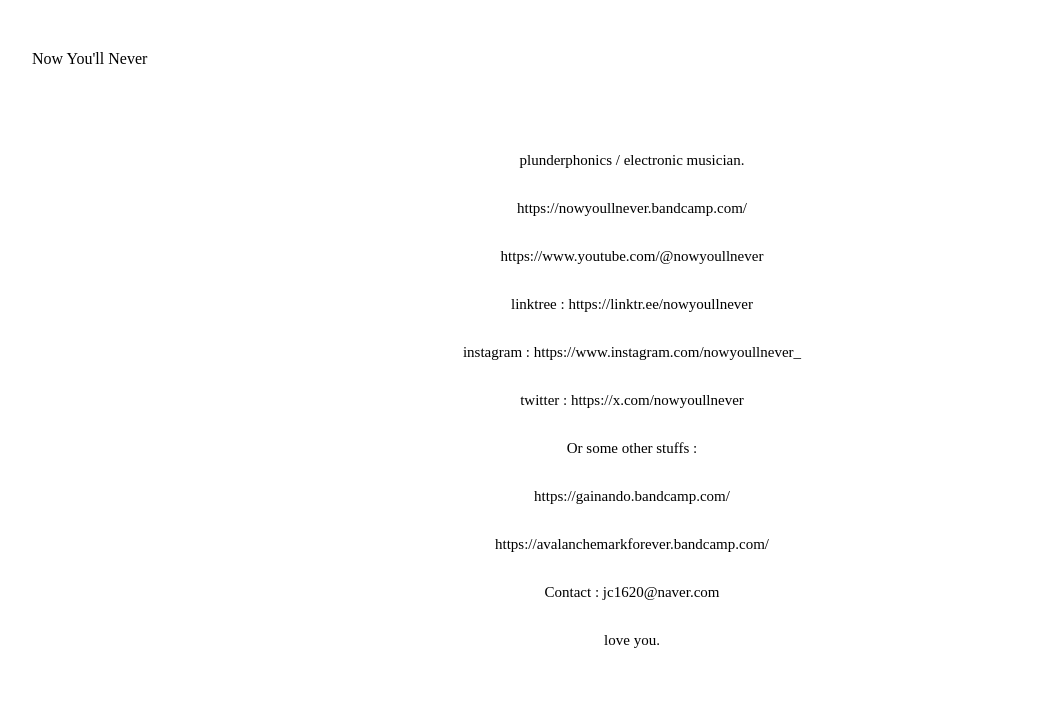
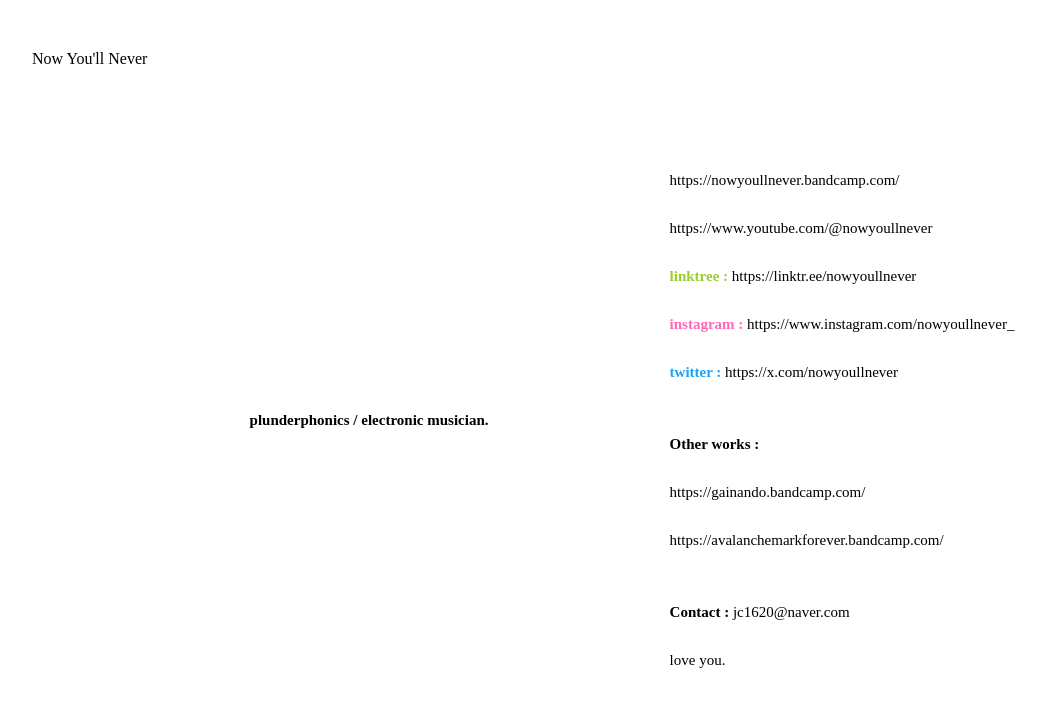
Before and after one commit to AkotoBambi/nowyoullnever, a plain HTML site: page about/index.html in a window 1280 px wide. Shown: the whole page, without its empty margins (8-1054 px from the left). Drawn offline with Linux system fonts and the light colour scheme.

Commit message:
Update index.html

```diff
--- a/about/index.html
+++ b/about/index.html
@@ -12,10 +12,11 @@
 
     /* 사이트 제목 */
     .title {
-      position: absolute;
+      position: fixed;
       top: 50px;
       left: 40px;
       font-size: 16px;
+      z-index: 10;
     }
 
     .title a {
@@ -23,28 +24,52 @@
       color: black;
     }
 
-    /* 중앙 텍스트 */
-    .content {
+    /* 전체 레이아웃 */
+    .layout {
       min-height: 100vh;
       display: flex;
       justify-content: center;
       align-items: center;
+      gap: 120px; /* 좌우 간격 */
+      padding: 120px 40px 80px;
+      box-sizing: border-box;
     }
 
-    .text {
-      max-width: 600px;
-      line-height: 1.6;
-      text-align: center;
+    /* 왼쪽 문장 */
+    .left {
+      width: 300px;
+      text-align: left;
       font-size: 15px;
     }
 
-    .text a {
+    /* 오른쪽 내용 */
+    .right {
+      max-width: 480px;
+      font-size: 15px;
+      line-height: 1.6;
+      text-align: left;
+    }
+
+    .right a {
       color: black;
       text-decoration: none;
     }
 
-    .text a:hover {
+    .right a:hover {
       text-decoration: underline;
+    }
+
+    /* 모바일 대응 */
+    @media (max-width: 900px) {
+      .layout {
+        flex-direction: column;
+        align-items: center;
+        gap: 60px;
+      }
+
+      .left, .right {
+        text-align: center;
+      }
     }
   </style>
 </head>
@@ -54,30 +79,39 @@
     <a href="/">Now You'll Never</a>
   </div>
 
-  <div class="content">
-    <div class="text">
-      plunderphonics / electronic musician.<br><br>
+  <div class="layout">
+
+    <div class="left">
+      <strong>plunderphonics / electronic musician.</strong>
+    </div>
+
+    <div class="right">
 
       <a href="https://nowyoullnever.bandcamp.com/">https://nowyoullnever.bandcamp.com/</a><br><br>
 
       <a href="https://www.youtube.com/@nowyoullnever">https://www.youtube.com/@nowyoullnever</a><br><br>
 
-      linktree : <a href="https://linktr.ee/nowyoullnever">https://linktr.ee/nowyoullnever</a><br><br>
+      <strong style="color:#9acd32;">linktree :</strong>
+      <a href="https://linktr.ee/nowyoullnever">https://linktr.ee/nowyoullnever</a><br><br>
 
-      instagram : <a href="https://www.instagram.com/nowyoullnever_">https://www.instagram.com/nowyoullnever_</a><br><br>
+      <strong style="color:#ff69b4;">instagram :</strong>
+      <a href="https://www.instagram.com/nowyoullnever_">https://www.instagram.com/nowyoullnever_</a><br><br>
 
-      twitter : <a href="https://x.com/nowyoullnever">https://x.com/nowyoullnever</a><br><br>
+      <strong style="color:#1da1f2;">twitter :</strong>
+      <a href="https://x.com/nowyoullnever">https://x.com/nowyoullnever</a><br><br><br>
 
-      Or some other stuffs :<br><br>
+      <strong>Other works :</strong><br><br>
 
       <a href="https://gainando.bandcamp.com/">https://gainando.bandcamp.com/</a><br><br>
 
-      <a href="https://avalanchemarkforever.bandcamp.com/">https://avalanchemarkforever.bandcamp.com/</a><br><br>
+      <a href="https://avalanchemarkforever.bandcamp.com/">https://avalanchemarkforever.bandcamp.com/</a><br><br><br>
 
-      Contact : jc1620@naver.com<br><br>
+      <strong>Contact :</strong> jc1620@naver.com<br><br>
 
       love you.
+
     </div>
+
   </div>
 
 </body>
```
